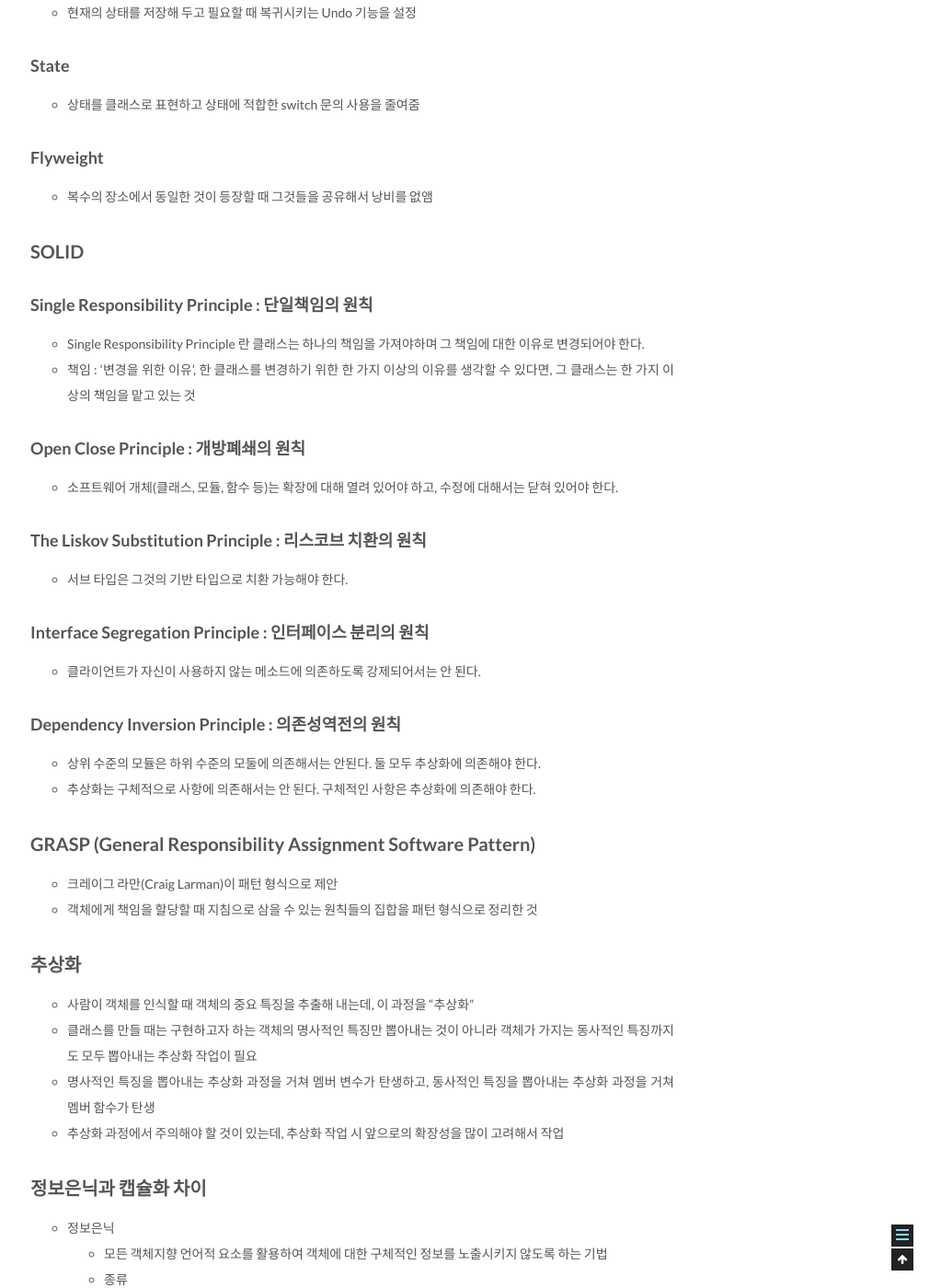
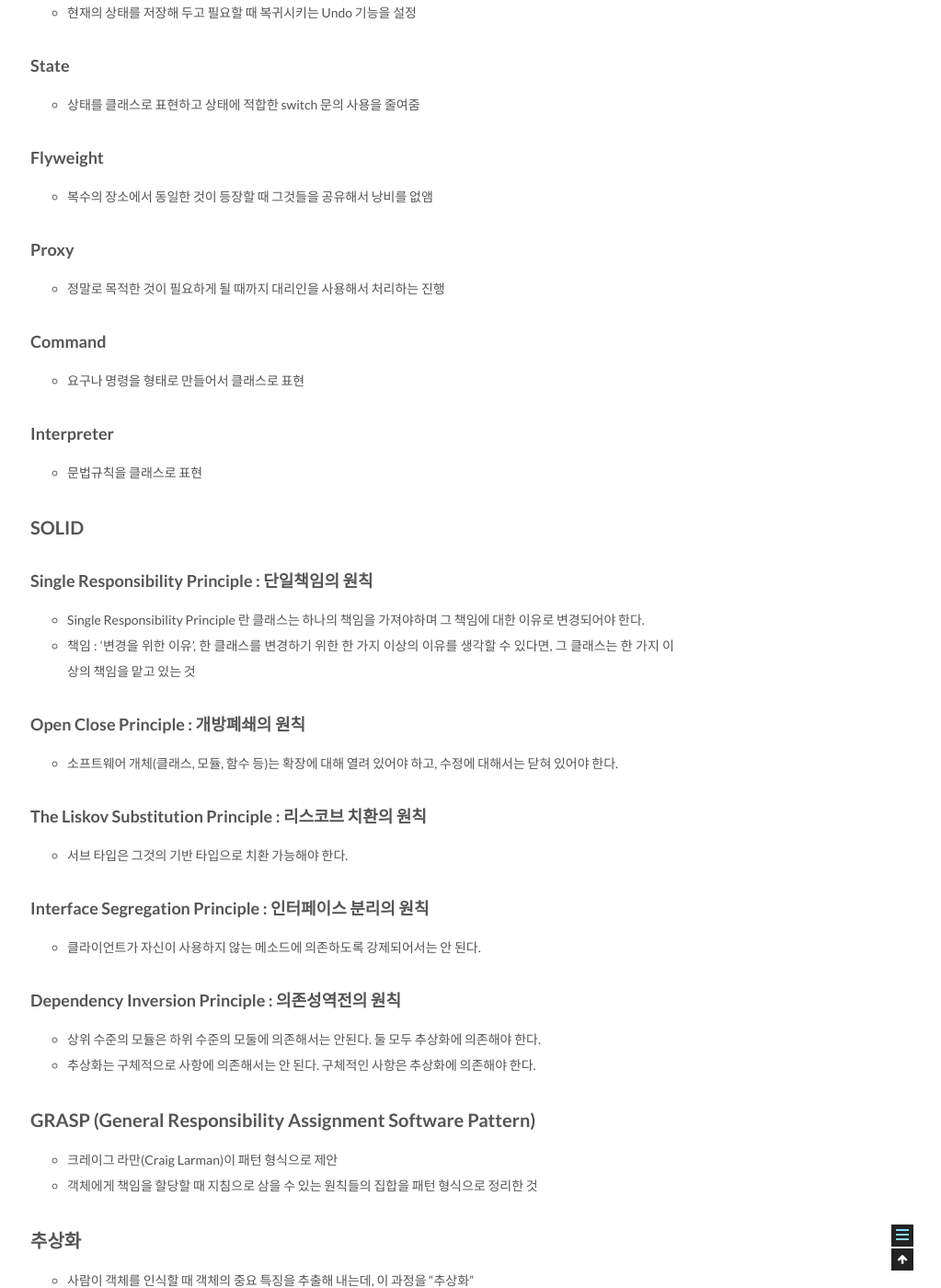
Before and after one commit to csj4032/csj4032.github.io, a Jekyll site: the page built from _posts/2018-02-19-Java_Developer_Interview.md, in a window 1280 px wide and 1400 px high, scrolled down 35056 px. Shown: the whole window at 92% size, without its empty margins (257-1280 px from the left). Built offline with Jekyll 4.4.1, drawn with Linux system fonts in a browser that asks for light colours; comment, search, counter and statistics services are not loaded.

Commit message:
design pattern add

```diff
--- a/_posts/2018-02-19-Java_Developer_Interview.md
+++ b/_posts/2018-02-19-Java_Developer_Interview.md
@@ -917,6 +917,15 @@ public class LoggingWidget extends Widget {
 ### Flyweight
 * 복수의 장소에서 동일한 것이 등장할 때 그것들을 공유해서 낭비를 없앰
 
+### Proxy
+* 정말로 목적한 것이 필요하게 될 때까지 대리인을 사용해서 처리하는 진행
+
+### Command
+* 요구나 명령을 형태로 만들어서 클래스로 표현
+
+### Interpreter
+* 문법규칙을 클래스로 표현
+
 ## SOLID
 
 ### Single Responsibility Principle : 단일책임의 원칙
```
